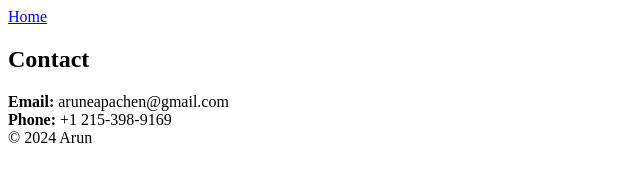
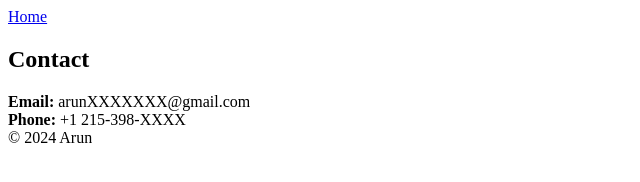
Before and after one commit to aruneapachenmec/portfolio, a plain HTML site: page contact.html in a window 1280 px wide. Shown: the full height of the page, 0-640 px from the left. Drawn offline with Linux system fonts and the light colour scheme.

Commit message:
masked contact info

```diff
--- a/contact.html
+++ b/contact.html
@@ -6,10 +6,10 @@
   <a href="index.html">Home</a>
   <h2>Contact</h2>
   <div>
-    <span><b>Email:</b> aruneapachen@gmail.com</span>
+    <span><b>Email:</b> arunXXXXXXX@gmail.com</span>
   </div>
   <div>
-    <span><b>Phone:</b> +1 215-398-9169</span>
+    <span><b>Phone:</b> +1 215-398-XXXX</span>
   </div>
 </body>
 <footer>© 2024 Arun</footer>
```
